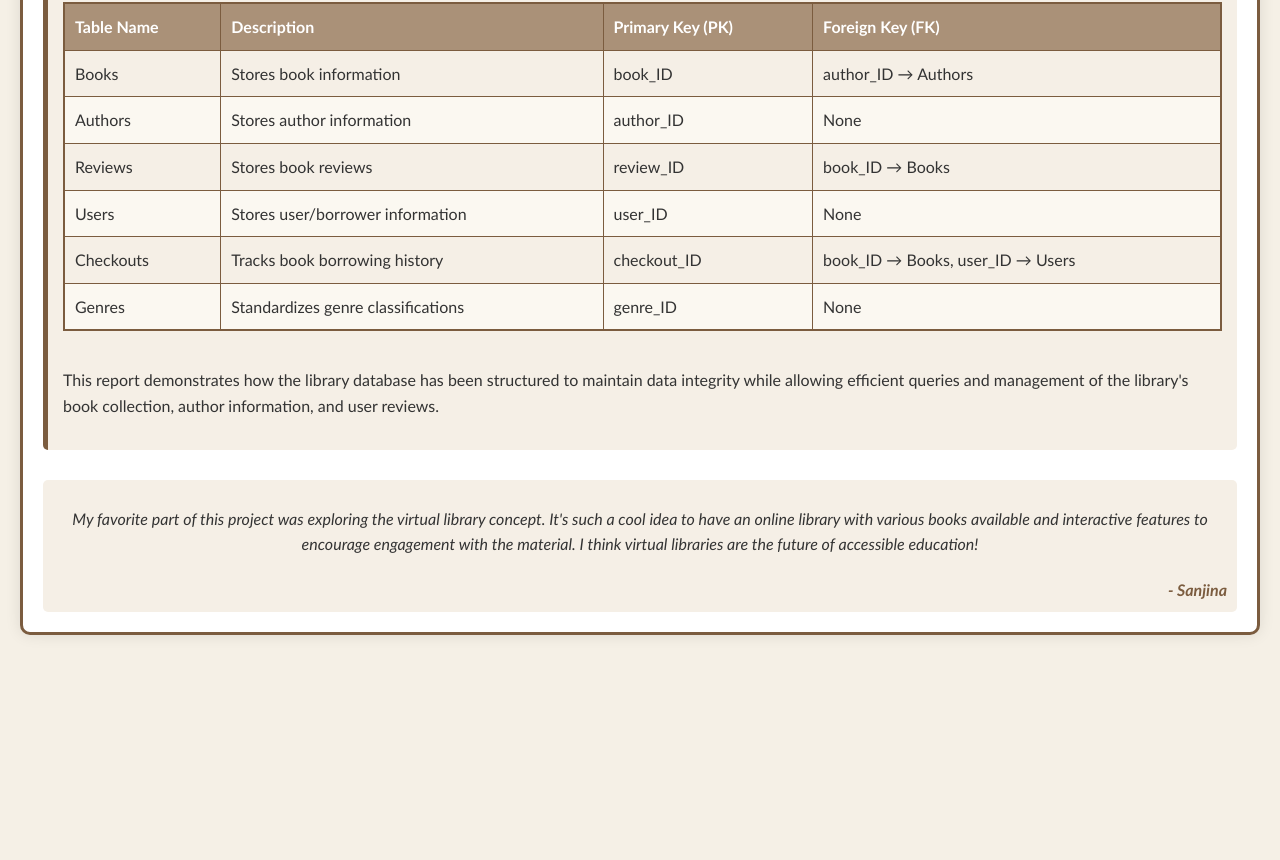
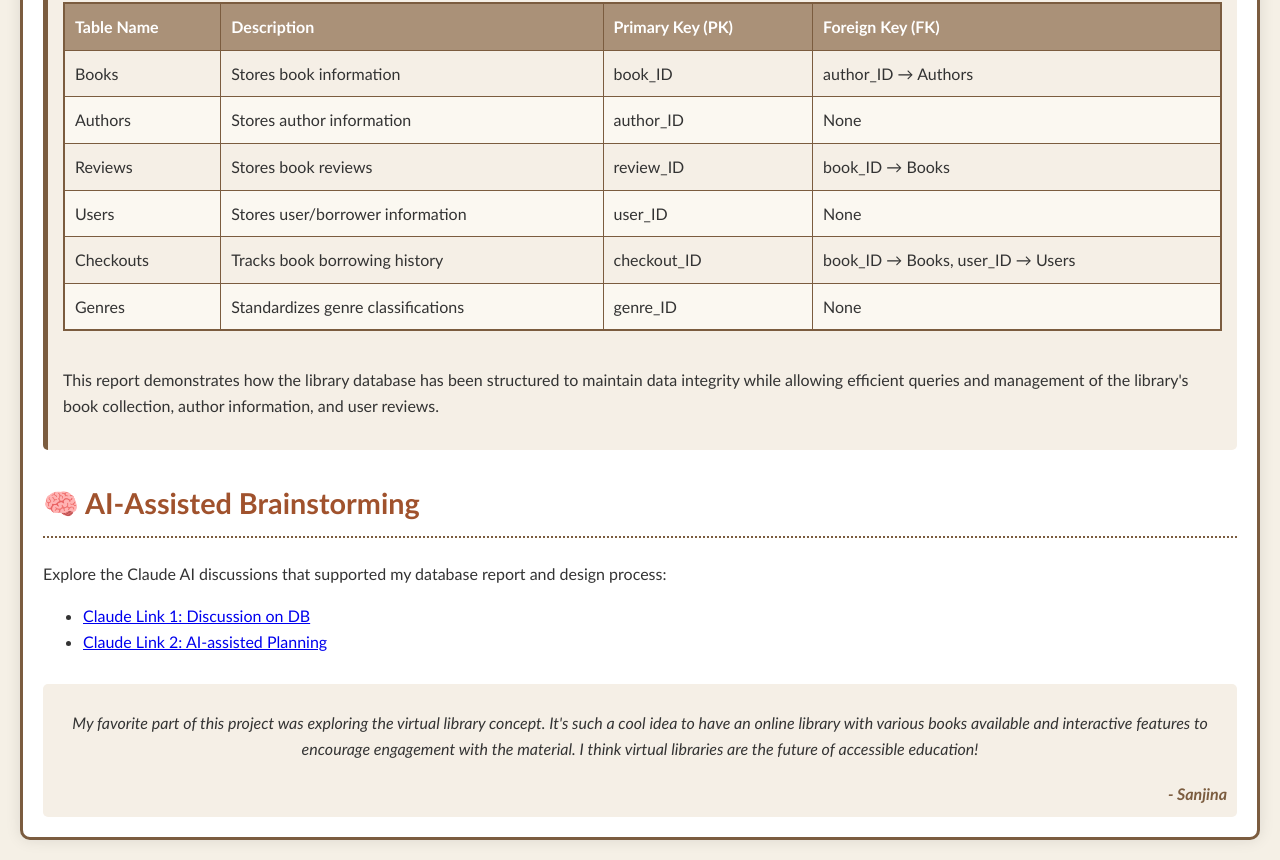
Before and after one commit to ssmoon-debug/assignment-3, a plain HTML site: page index.html in a window 1280 px wide. Shown: the part 5607-6467 px from the top of the page. Before the commit the page ends 6262 px from the top, so only its background shows below. Drawn offline with Linux system fonts and the light colour scheme.

Commit message:
Update index.html

```diff
--- a/index.html
+++ b/index.html
@@ -580,6 +580,14 @@
 
             <p>This report demonstrates how the library database has been structured to maintain data integrity while allowing efficient queries and management of the library's book collection, author information, and user reviews.</p>
         </div>
+<section>
+  <h2>🧠 AI-Assisted Brainstorming</h2>
+  <p>Explore the Claude AI discussions that supported my database report and design process:</p>
+  <ul>
+    <li><a href="https://claude.ai/share/3880d8e9-e195-4361-b326-d39b0bcfb21e" target="_blank">Claude Link 1: Discussion on DB</a></li>
+    <li><a href="https://claude.ai/share/bfe5c75b-5db4-4d6e-ba31-4d9d06967429" target="_blank">Claude Link 2: AI-assisted Planning</a></li>
+  </ul>
+</section>
 
         <div class="footer">
             <p>My favorite part of this project was exploring the virtual library concept. It's such a cool idea to have an online library with various books available and interactive features to encourage engagement with the material. I think virtual libraries are the future of accessible education!</p>
```
